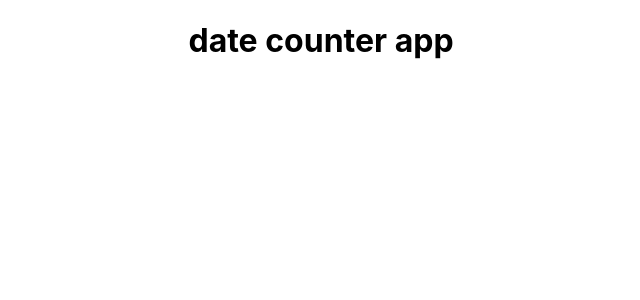
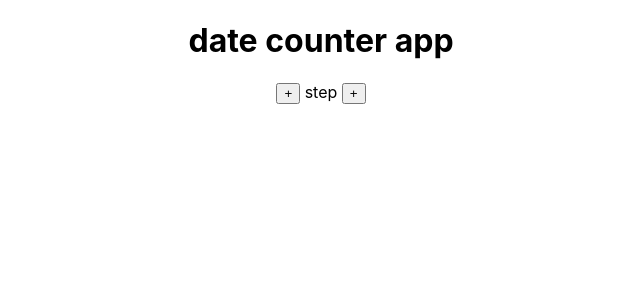
Before and after one commit to vimal336/React-js-projects, a React (Create React App) app in the folder date-counter/: page / in a window 1280 px wide. Shown: the top 300 px of the page, without its empty margins (319-959 px from the left). Built offline with nearby package versions, Linux system fonts and the light colour scheme.

Commit message:
date counter project

```diff
--- a/date-counter/src/App.js
+++ b/date-counter/src/App.js
@@ -4,6 +4,11 @@ function App() {
   return (
     <div className="App">
      <h1>date counter app</h1>
+     <div>
+
+     <button>+</button> step  <button>+</button>
+
+     </div>
 
     </div>
   );
```
